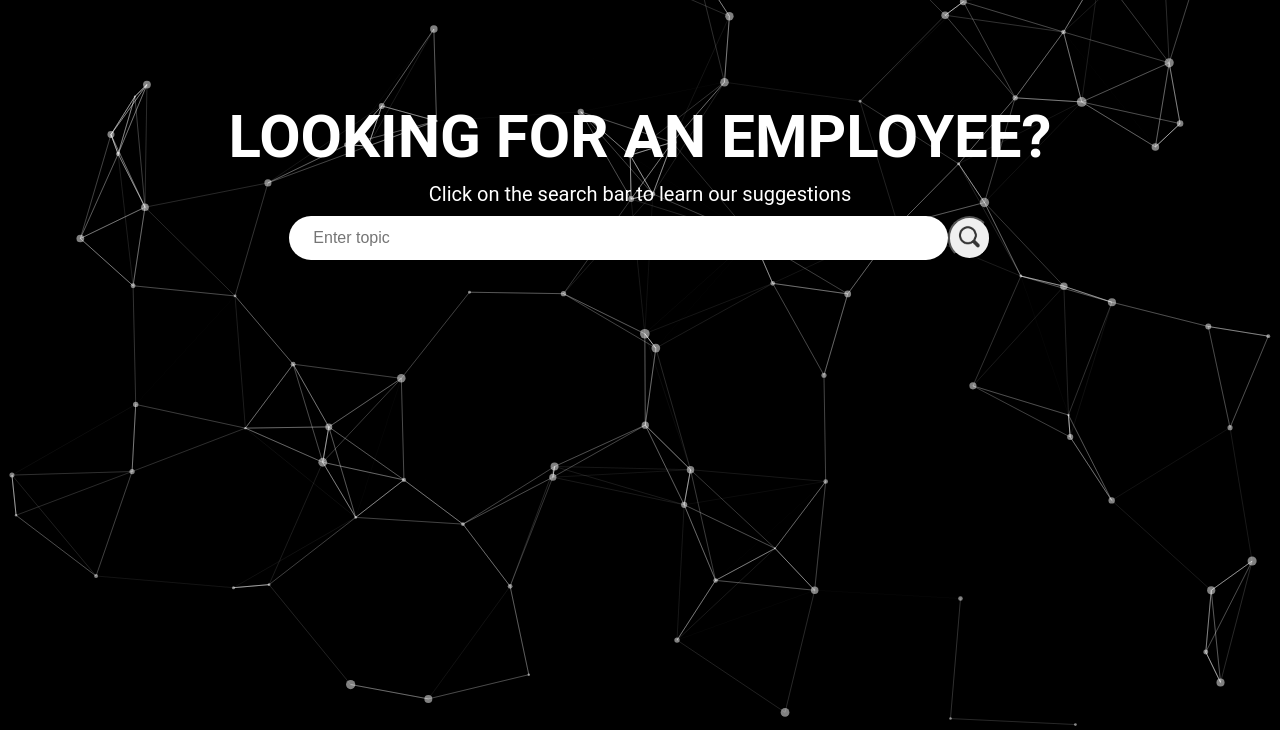
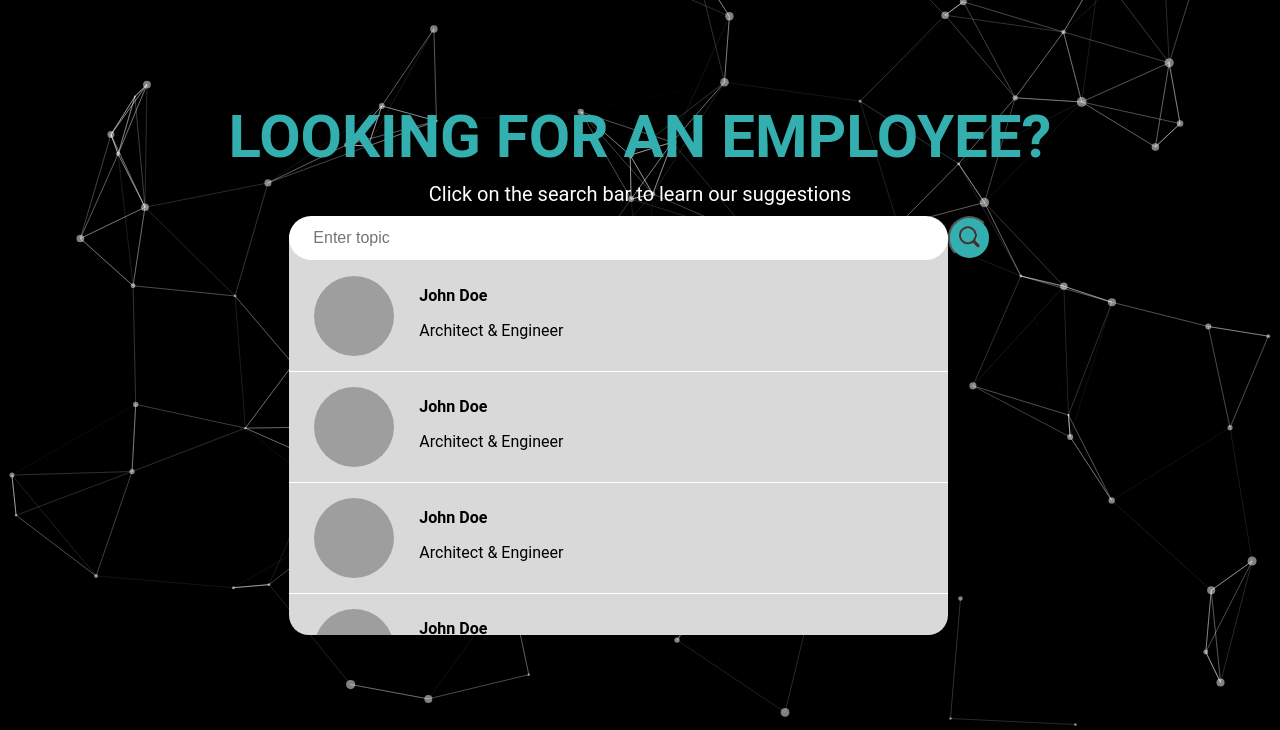
Before and after one commit to avi413/autocomplete_frontend, a React app: page / in a window 1280 px wide. Shown: the part 70-800 px from the top of the page. Built offline with nearby package versions, Linux system fonts and the light colour scheme; grey boxes are pictures that could not be loaded.

Commit message:
add list items with style

```diff
--- a/src/Variables/Variables.scss
+++ b/src/Variables/Variables.scss
@@ -1,2 +1,16 @@
+//colors
 $whiteColor : #fff;
+$blackColor : #000;
+$azureColor : #32afae;
+$grayColor : #d9d9d9;
+$weakGrayColor : #f2f2f2;
+
+
+//fonts
 $fontFamily: Roboto, sans-serif;
+
+//screan sizes
+
+$MaxMedum : 'max-width: 1230px';
+$maxTablet : 'max-width: 640px';
+$maxMobile : 'max-width: 420px';
--- a/src/components/App/App.js
+++ b/src/components/App/App.js
@@ -4,6 +4,7 @@ import ParticlesBackground from '../particles/ParticlesBackground';
 import Header from '../Header/Header';
 import SearchForm from '../SearchForm/SearchForm';
 import Button from '../Button/Button';
+import SuggestionsList from '../suggestionsList/suggestionsList';
 
 function App() {
   const inputEl = useRef(null);
@@ -15,14 +16,20 @@ function App() {
         <Header />
         <div className='main'>
           <p className='main__title'>LOOKING FOR AN EMPLOYEE?</p>
-          <p className='main__subtitle'>Click on the search bar to learn our suggestions</p>
+          <p className='main__subtitle'>
+            Click on the search bar to learn our suggestions
+          </p>
           <SearchForm handleClick={handleClick}>
             <div className='form-elements'>
-              <input
-                ref={inputEl}
-                className='search-form__input'
-                placeholder='Enter topic'
-              />
+              <div className='search-form__continer'>
+                <input
+                  ref={inputEl}
+                  className='search-form__input'
+                  placeholder='Enter topic'
+                />
+                <SuggestionsList />
+              </div>
+
               <Button
                 title='Search'
                 className='button_type_blue search-form__button'
--- a/src/components/App/App.scss
+++ b/src/components/App/App.scss
@@ -14,6 +14,7 @@
     font-weight: 700;
     font-size: 60px;
     margin: 0;
+    color: $azureColor;
 }
 
 .main__subtitle {
@@ -32,8 +33,11 @@
     display: flex;
     justify-content: center;
 }
+.search-form__continer {
+    width: 80%;
+}
 
-@media only screen and (max-width: 1230px) {
+@media only screen and ($MaxMedum) {
     .main__title {
         font-size: 38px;
     }
@@ -42,7 +46,7 @@
     }
 }
 
-@media only screen and (max-width: 640px) {
+@media only screen and ($maxTablet) {
     .main__title {
         font-size: 24px;
         text-align: center;
@@ -50,10 +54,12 @@
     .main__subtitle {
         font-size: 14px;
     }
-
+    .search-form__continer {
+        width: 100%;
+    }
 }
 
-@media only screen and (max-width: 420px) {
+@media only screen and ($maxMobile) {
 
     .form-elements {
         display: flex;
--- a/src/components/Button/Button.js
+++ b/src/components/Button/Button.js
@@ -3,7 +3,7 @@ import Search from '../../media/search.png';
 function Button(props) {
   const { className, onClick } = props;
   return (
-    <button className={`button ${className}`} onClick={onClick}>
+    <button className='button' onClick={onClick}>
       <img src={Search} className='button__icon' alt='search icon' />
     </button>
   );
--- a/src/components/Button/Button.scss
+++ b/src/components/Button/Button.scss
@@ -1,3 +1,12 @@
+@import '../../Variables/Variables.scss';
 .button__icon {
     width: 25px;
 }
+
+
+.button {
+    height: 44px;
+    border-radius: 100px;
+    padding: 7px;
+    background-color: $azureColor;
+}
--- a/src/components/SearchForm/SearchForm.scss
+++ b/src/components/SearchForm/SearchForm.scss
@@ -1,3 +1,5 @@
+@import '../../Variables/Variables.scss';
+
 .search-form {
     position: relative;
     min-width: 100%;
@@ -5,7 +7,7 @@
 
 .search-form__input {
     height: 44px;
-    width: 80%;
+    width: 100%;
     border-radius: 100px;
     border: none;
     box-sizing: border-box;
@@ -20,23 +22,7 @@
     outline: none;
 }
 
-.search-form__button {
-    height: 44px;
-    border-radius: 100px;
-    padding: 7px;
-}
-
-.search-form__button:hover {
-    background: #347EFF;
-}
-
-.search-form__button:focus {
-    background: #2A65CC;
-
-}
-
-
-@media only screen and (max-width: 640px) {
+@media only screen and ($maxTablet) {
     .search-form__input {
         width: 100%;
     }
--- /dev/null
+++ b/src/components/suggestionsList/SuggestionsList.scss
@@ -0,0 +1,47 @@
+@import '../../Variables/Variables.scss';
+
+.suggestions {
+    padding: 0;
+    margin: 0;
+    list-style: none;
+    margin-top: -25px;
+    max-height:400px;
+    border-radius: 0 0 20px 20px;
+    overflow:hidden; overflow-y:auto;
+}
+
+.suggestions__item {
+    background: $grayColor;
+    border-top: 1px solid $whiteColor;
+}
+
+.suggestions__item:hover {
+    background: $weakGrayColor;
+}
+
+.suggestions__item:first-child {
+    padding-top: 25px;
+}
+
+.card {
+    padding: 15px 25px;
+    display: flex;
+    gap: 25px;
+}
+
+.card__img {
+    border-radius: 50px;
+    width: 80px;
+    height: 80px;
+}
+.card__container {
+    color: $blackColor;
+}
+
+.card__title {
+    margin: 10px 0;
+}
+
+.suggestions__item:last-child {
+    border-radius: 0 0 20px 20px;
+}
--- /dev/null
+++ b/src/components/suggestionsList/suggestionsList.js
@@ -0,0 +1,60 @@
+import React, { useState } from 'react';
+import './SuggestionsList.scss';
+
+
+function SuggestionsList({ userInput, onClick, className, suggestion }) {
+  const [ShowSuggestions, setShowSuggestions] = useState('');
+  const [FilteredSuggestions, setFilteredSuggestions] = useState('');
+  const [ActiveSuggestion, setActiveSuggestion] = useState('');
+
+  return (
+    <ul className='suggestions'>
+      <li className='suggestions__item' key={suggestion} onClick={onClick}>
+        <div className='card'>
+          <img class="card__img" src='https://randomuser.me/api/portraits/med/men/2.jpg'  alt='card-img' />
+          <div class="card__container">
+            <h4 class="card__title">
+              <b>John Doe</b>
+            </h4>
+            <p class="card__subtitle">Architect & Engineer</p>
+          </div>
+        </div>
+      </li>
+      <li className='suggestions__item' key={suggestion} onClick={onClick}>
+        <div className='card'>
+          <img class="card__img" src='https://randomuser.me/api/portraits/med/men/2.jpg'  alt='card-img' />
+          <div class="card__container">
+            <h4 class="card__title">
+              <b>John Doe</b>
+            </h4>
+            <p class="card__subtitle">Architect & Engineer</p>
+          </div>
+        </div>
+      </li>
+      <li className='suggestions__item' key={suggestion} onClick={onClick}>
+        <div className='card'>
+          <img class="card__img" src='https://randomuser.me/api/portraits/med/men/2.jpg'  alt='card-img' />
+          <div class="card__container">
+            <h4 class="card__title">
+              <b>John Doe</b>
+            </h4>
+            <p class="card__subtitle">Architect & Engineer</p>
+          </div>
+        </div>
+      </li>
+      <li className='suggestions__item' key={suggestion} onClick={onClick}>
+        <div className='card'>
+          <img class="card__img" src='https://randomuser.me/api/portraits/med/men/2.jpg'  alt='card-img' />
+          <div class="card__container">
+            <h4 class="card__title">
+              <b>John Doe</b>
+            </h4>
+            <p class="card__subtitle">Architect & Engineer</p>
+          </div>
+        </div>
+      </li>
+    </ul>
+  );
+}
+
+export default SuggestionsList;
```
